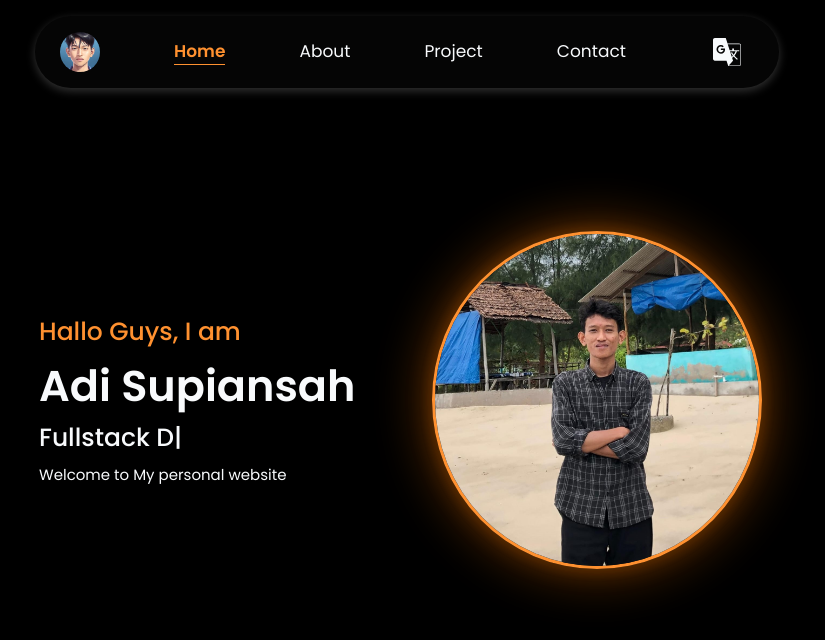
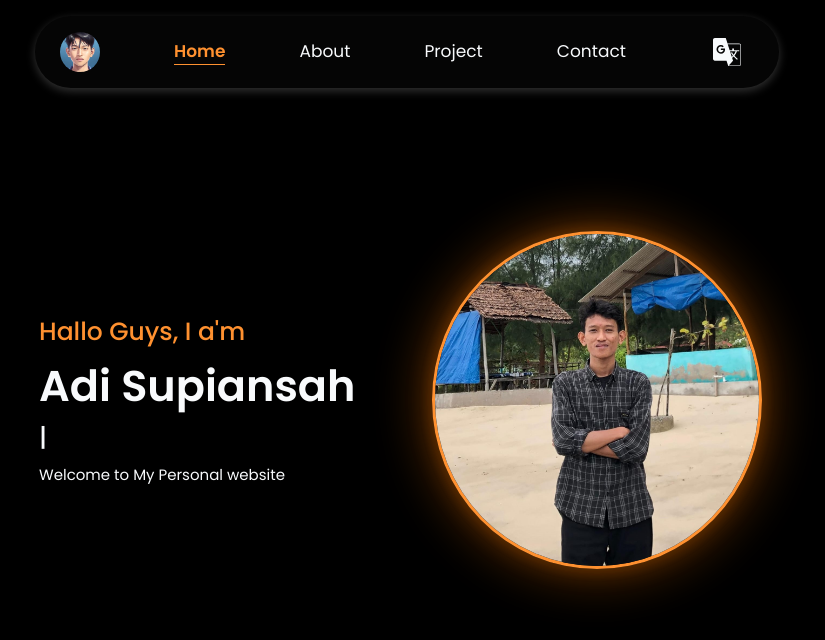
Before and after one commit to adisupiansah/portfolionew-fiturTranslate, a Next.js app: page / in a window 1280 px wide. Shown: the top 640 px of the page, without its empty margins (233-1058 px from the left). Built offline with nearby package versions, Linux system fonts and the light colour scheme.

Commit message:
Update new

```diff
--- a/src/components/Home.jsx
+++ b/src/components/Home.jsx
@@ -1,11 +1,65 @@
 'use client'
 import Image from "next/image";
-import React from "react";
+import React, {useState, useEffect} from "react";
 import foto from "/public/img/adi4.jpg";
 import { TypeAnimation } from "react-type-animation";
 import 'animate.css';
+import { useLanguange } from "@/context/TranslateContext";
+import { translateText } from "@/libs/Translate";
 
 const Home = () => {
+  const { language } = useLanguange();
+
+  const [translated, setTranslated] = useState({
+    paragraf1: "",
+    paragraf2: "",
+    paragraf31: "",
+    paragraf32: "",
+    paragraf4: ""
+  })
+
+const teksHome = [
+  {
+    id:1,
+    paragraf1: "Hallo Guys, I a'm",
+    paragraf2: "Adi Supiansah",
+    paragraf31: "Fullstack",
+    paragraf32: "Fullstack Developer",
+    paragraf4: "Welcome to My Personal website"
+  }
+]
+
+  const translatedAllText = async () => {
+    if (language === "id") {
+      try {
+        const translations = await Promise.all([
+          translateText(teksHome[0].paragraf1, "id"),
+          translateText(teksHome[0].paragraf2, "id"),
+          translateText(teksHome[0].paragraf31, "id"),
+          translateText(teksHome[0].paragraf32, "id"),
+          translateText(teksHome[0].paragraf4, "id")
+        ]);
+
+        setTranslated({
+          paragraf1: translations[0],
+          paragraf2: translations[1],
+          paragraf31: translations[2],
+          paragraf32: translations[3],
+          paragraf4: translations[4]
+        });
+      } catch (error) {
+        console.error("Error Translating Text Home:", error);
+        setTranslated(teksHome[0]);
+      }
+    } else {
+      setTranslated(teksHome[0])
+    }
+  }
+
+  useEffect(() => {
+    translatedAllText()
+  }, [language])
+
   return (
     <div className="home">
       <div className="container">
@@ -25,14 +79,14 @@ const Home = () => {
           {/* Teks */}
           <div className="col-md-4 order-2 order-md-1 text-center text-md-start animate__animated animate__slideInUp animate__fast">
             <div className="home-text">
-              <span className="txt-halo">Hallo Guys, I am</span>
-              <h1 className="txt-name">Adi Supiansah</h1>
+              <span className="txt-halo">{translated.paragraf1}</span>
+              <h1 className="txt-name">{translated.paragraf2}</h1>
               <h2 className="txt-job">
                 <TypeAnimation
                   sequence={[
-                    "Fullstack",
+                    translated.paragraf31,
                     500,
-                    "Fullstack Developer",
+                    translated.paragraf32,
                     500,
                     '',
                     500,
@@ -40,7 +94,7 @@ const Home = () => {
                   repeat={Infinity}
                 />
               </h2>
-              <span className="txt-desc">Welcome to My personal website</span>
+              <span className="txt-desc">{translated.paragraf4}</span>
             </div>
           </div>
         </div>
```
